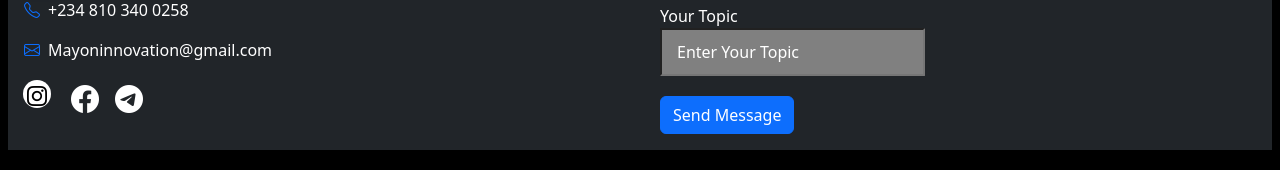
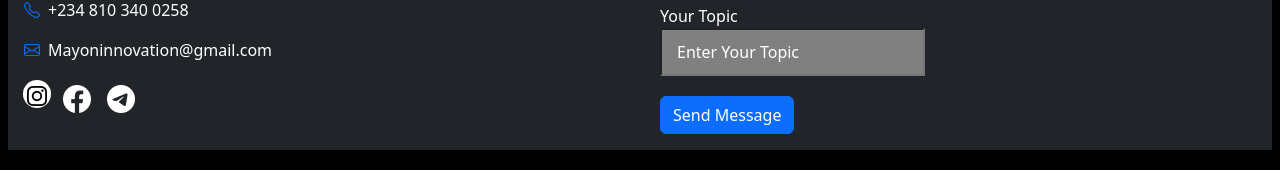
Before and after one commit to Azeezbank/mayon, a Next.js app: page / in a window 1280 px wide. Shown: the part 4294-4464 px from the top of the page. Built offline with nearby package versions, Linux system fonts and the light colour scheme.

Commit message:
Update page.tsx

```diff
--- a/src/app/page.tsx
+++ b/src/app/page.tsx
@@ -326,7 +326,7 @@ const Nav = () => {
                                 </div>
                                 <div className="d-flex">
                                     <span className={Styles.insta_white}></span>
-                                    <i className="bi bi-instagram z-1 instagram text-black pe-4"></i>
+                                    <i className="bi bi-instagram z-1 instagram text-black pe-3"></i>
                                     <i className="bi bi-facebook pe-3 fs-3"></i>
                                     <i className="bi bi-telegram fs-3"></i>
                                 </div>
```
